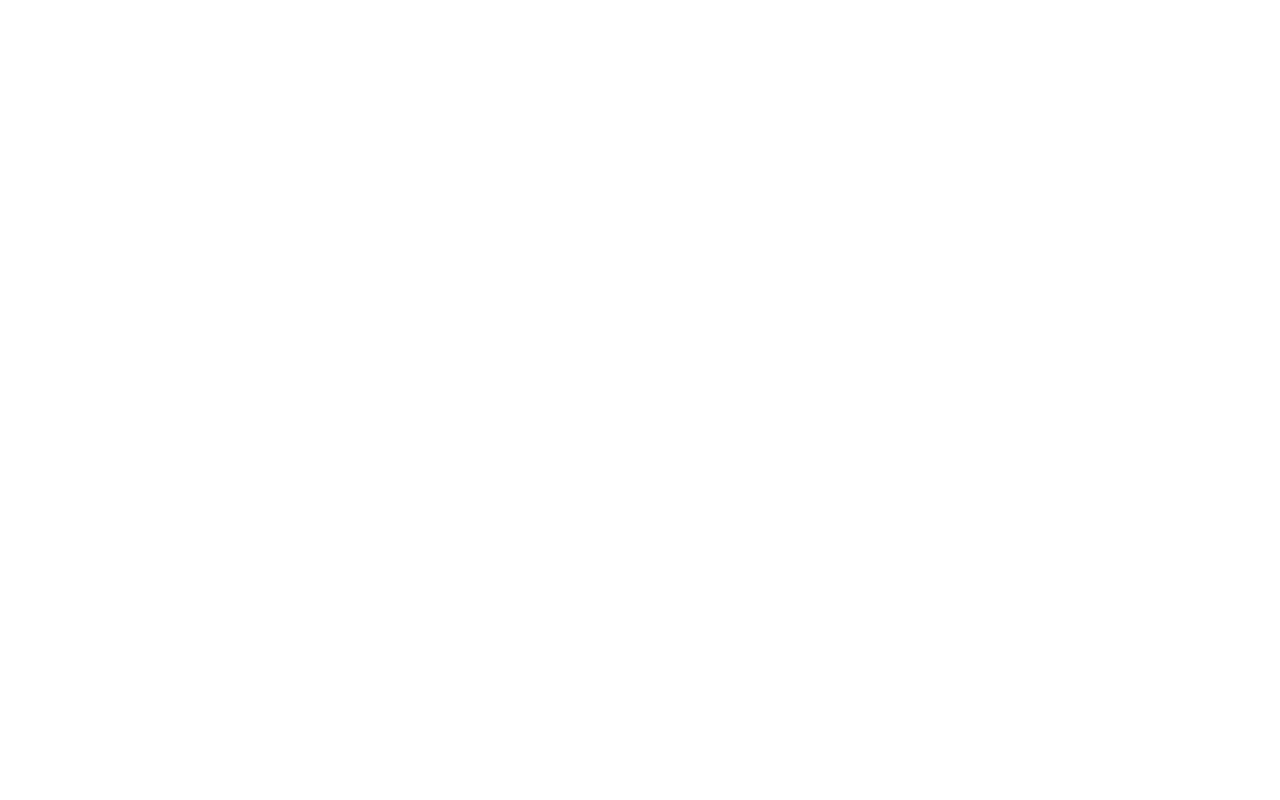
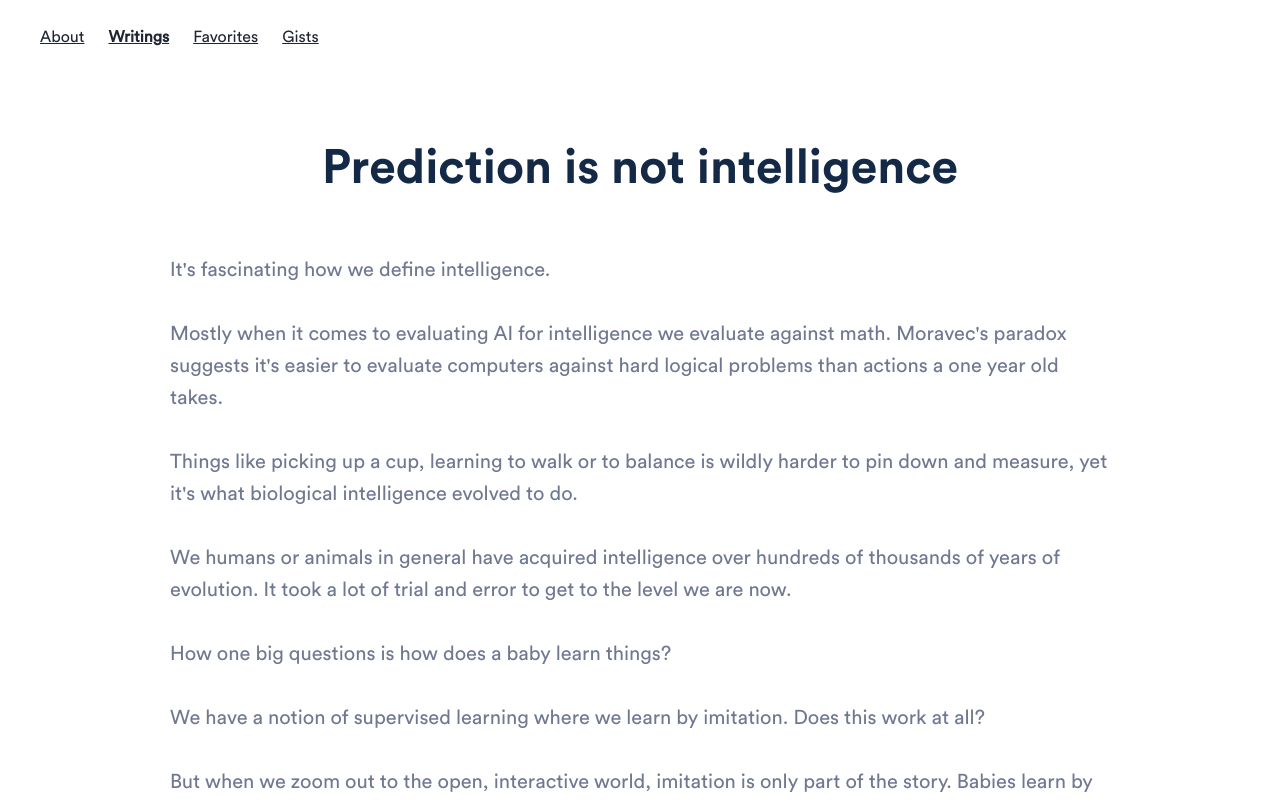
Before and after one commit to priyanshujain/priyanshujain.dev, a Gatsby site: page /writings/prediction-not-intelligence in a window 1280 px wide. Before the commit this address had no page. Shown: the top 800 px of the page. Built offline with nearby package versions, Linux system fonts and the light colour scheme; Gatsby itself is replaced by a stand-in of ours.

Commit message:
Add new writing "Prediction is not intelligence".

```diff
--- /dev/null
+++ b/src/pages/writings/prediction-not-intelligence.js
@@ -0,0 +1,79 @@
+import React, { useState } from "react";
+import Layout from "../../components/layout/index";
+import SEO from "../../components/seo";
+import { SectionBox } from "../../components/home";
+import Icon from "../../components/Icon";
+
+const handleScroll = (isModalOpen) => {
+    if (isModalOpen === true) {
+        document.documentElement.style.overflow = "hidden";
+    } else {
+        document.documentElement.style.overflowY = "scroll";
+    }
+};
+
+const Page = (props) => {
+    const [isContactOpen, setContact] = useState(false);
+    const handleContact = () => {
+        handleScroll(!isContactOpen);
+        setContact(!isContactOpen);
+    };
+
+    return (
+        <Layout headerClass="">
+            <SEO
+                title="Prediction is not intelligence"
+                description={`LLMs are breathtaking at predicting and mimicking human text. But prediction of tokens is not the same as learning from the consequences of actions in the world.`}
+            />
+            <div
+                class="main-content"
+                style={{
+                    minHeight: "100vh",
+                }}
+            >
+                <SectionBox
+                    heading="Prediction is not intelligence"
+                    headingClass="ma0 pa0 f2 f-headline-ns sig-blue fw-600"
+                    bodyClass="col-12 mw-100 center"
+                    className="pt16"
+                />
+                <div className=" pt0 pb5 pt10-ns pb20-ns">
+                    <div className="mw-l center">
+                        <p className="ma0 pa0 pl5 pr5 mt4 f4 f3-ns sig-grey">
+                            It's fascinating how we define intelligence.
+                            <br />
+                            <br />
+                            Mostly when it comes to evaluating AI for intelligence we evaluate against math. Moravec's paradox suggests it's easier to evaluate computers against hard logical problems than actions a one year old takes.
+                            <br />
+                            <br />
+                            Things like picking up a cup, learning to walk or to balance is wildly harder to pin down and measure, yet it's what biological intelligence evolved to do.
+                            <br />
+                            <br />
+                            We humans or animals in general have acquired intelligence over hundreds of thousands of years of evolution. It took a lot of trial and error to get to the level we are now.
+                            <br />
+                            <br />
+                            How one big questions is how does a baby learn things?
+                            <br />
+                            <br />
+                            We have a notion of supervised learning where we learn by imitation. Does this work at all?
+                            <br />
+                            <br />
+                            But when we zoom out to the open, interactive world, imitation is only part of the story. Babies learn by acting, by getting feedback that isn't a label but a cascade of physical consequences: the cup falls, someone laughs, a hand recoils. That stream of outcomes supplies goals → implicit rewards → that the child discovers and optimizes for.
+                            <br />
+                            <br />
+                            Richard Sutton (one of the founding fathers of reinforcement learning), argues that intelligence is fundamentally about achieving goals through interaction and learning from experience.
+                            <br />
+                            <br />
+                            LLMs are breathtaking at predicting and mimicking human text. But prediction of tokens is not the same as learning from the consequences of actions in the world. A prediction task doesn't necessarily give the model a goal that changes the external environment and provides feedback for continual learning.
+                            <br />
+                            <br />
+                            That's also one of the reasons that post training RL fine tuning is becoming a crucial step in LLM training.
+                        </p>
+                    </div>
+                </div>
+            </div>
+        </Layout>
+    );
+};
+
+export default Page;
```
Also changed, not shown: src/pages/writings/index.js (+10 -1 lines).
